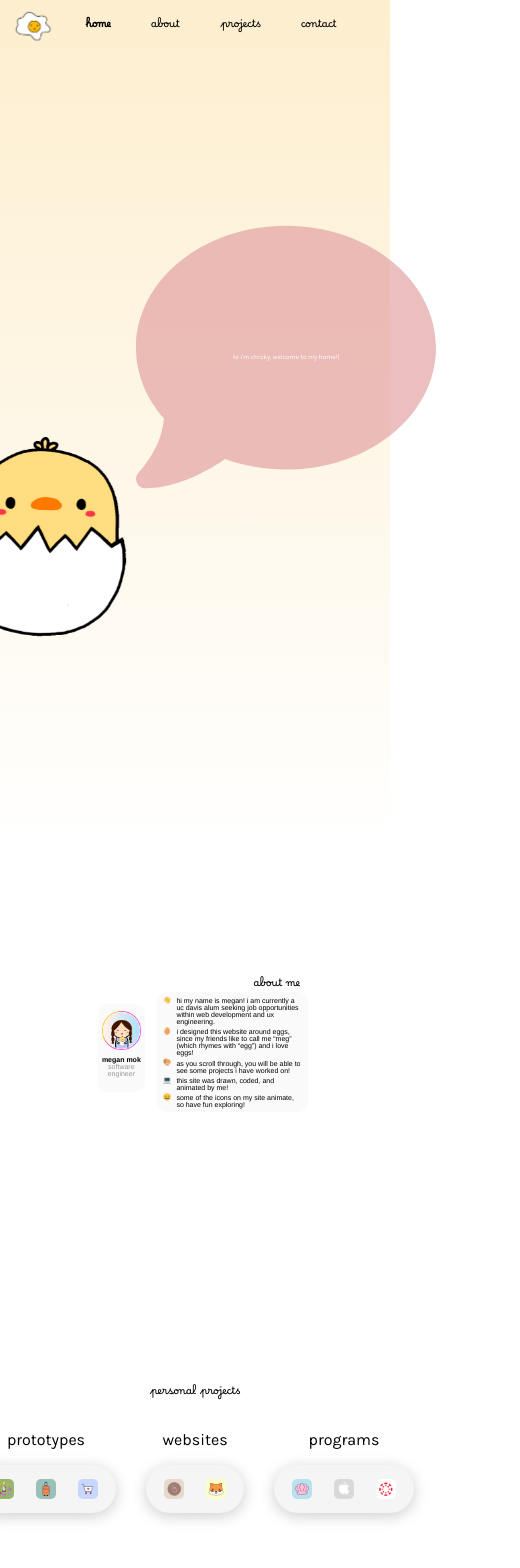
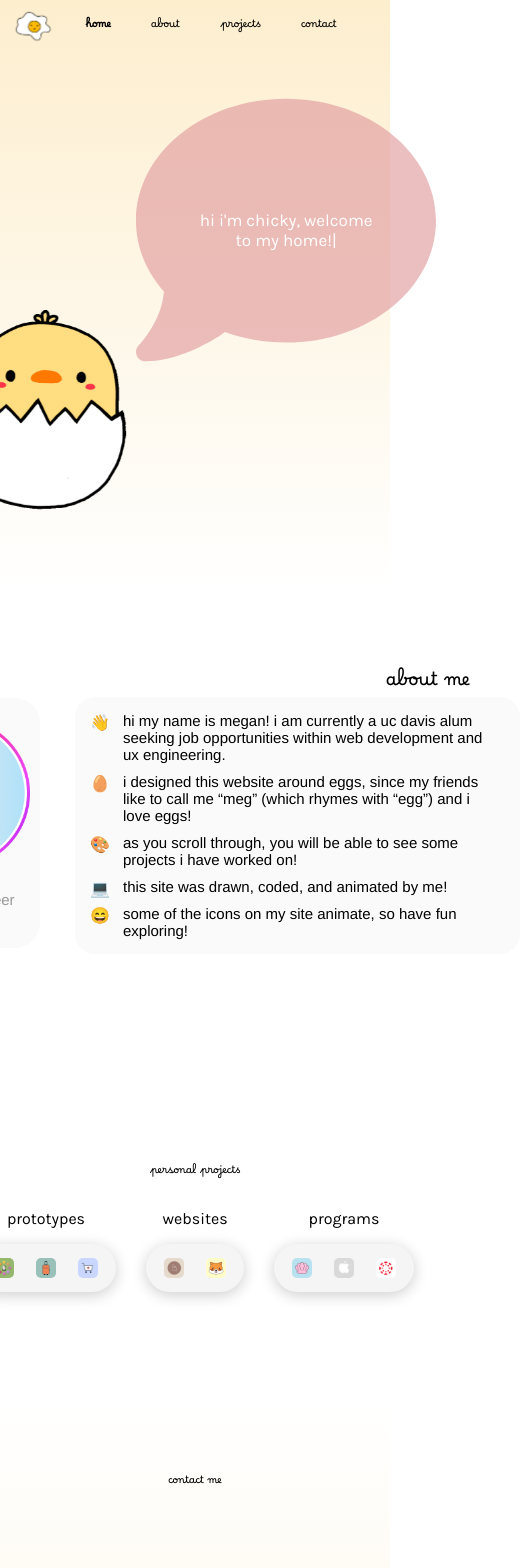
Before and after one commit to meganmok/meganmok.github.io, a React (Create React App) app: page /#/ in a window 390 px wide. Shown: the top 1568 px of the page, 520 px wide, since content can reach past the window. Built offline with nearby package versions, Linux system fonts and the light colour scheme.

Commit message:
changed about me dimensions

```diff
--- a/src/pages/AboutMe.css
+++ b/src/pages/AboutMe.css
@@ -58,7 +58,7 @@ p {
     justify-content: center;
     align-items: center;
     width: 100vw;
-    height: 50vw;
+    height: 100vh;
 }
 
 #title {
@@ -171,161 +171,31 @@ p {
 }
 
 @media screen and (max-width:900px) {
-    #meggy {
-        height: 100px;
-    }
 
     #title {
         font-size: 18px;
     }
 
-    p {
-        font-size: 13px;
+    h1 {
+        margin-right: 35px;
     }
-}
+
+    #aboutme {
+        display: flex;
+        justify-content: center;
+        align-items: center;
+        width: 100vw;
+        height: 50vh;
+    }
+
+    }
 
 @media screen and (max-width:700px) {
-    #meggy {
-        height: 80px;
-    }
-
-    #title {
-        font-size: 14px;
-        margin-bottom: -4px;
-        margin-right: 30px;
-    }
-
-    p {
-        font-size: 10px;
-    }
-
-    h1 {
-        padding-bottom: 20px;
-        margin-right: 20px;
-        margin-top: 0px;
-    }
-
-
-    #aboutme {
-        height: 85vw;
-    }
-
-    span {
-        font-size: 12px;
-    }
-
-    .emoji {
-        width: 10px;
-        height: 10px;
-        margin-top: 2px;
-    }
-
-    .specialEmoji {
-        width: 10px;
-        height: 10px;
-        margin-top: 2px;
-    }
-
-    .emojiText {
-        display: flex;
-        flex-direction: row;
-    }
-
-    #intro {
-        width: 300px;
-        margin-bottom: 50px;
-        padding-right: 5px;
-    }
-
-    .introText {
-        margin: 3px;
-        margin-left: 13px;
-    }
 
 
 }
 
 @media screen and (max-width:500px) {
-
-    #meggy {
-        height: auto;
-        width: 90%;
-    }
-
-    #title {
-        font-size: 10px;
-        width: 50px;
-        margin-left: 40%;
-    }
-
-    p {
-        font-size: 7px;
-    }
-
-    h1 {
-        margin-right: 3%;
-        margin-top: 18px;
-        border-radius: 10px;
-        padding-right: 2px;
-        padding-left: 2px;
-        padding-top: 7px;
-        padding-bottom: 15px;
-        margin-bottom: 0px;
-        width: 15%;
-        height: auto;
-        margin-left: 25%;
-    }
-
-    #aboutme {
-        height: 100vw;
-    }
-
-    span {
-        font-size: 6.5px;
-    }
-
-    .emoji {
-        width: 5px;
-        height: 5px;
-        margin-top: 2px;
-    }
-
-    .specialEmoji {
-        width: 5px;
-        height: 5px;
-        margin-top: 2px;
-    }
-
-    .emojiText {
-        display: flex;
-        flex-direction: row;
-        margin-bottom: 0px;
-        margin-top: 0px;
-    }
-
-    #intro {
-        width: 60%;
-        height: auto;
-        padding-right: 5px;
-        padding-left: 6px;
-        padding-top: 2px;
-        padding-bottom: 4px;
-        border-radius: 10px;
-        margin-top: 0px;
-        margin-bottom: 0px;
-        margin-right: 10%;
-    }
-
-    .introText {
-        margin: 0px;
-        margin-left: 8.5px;
-        margin-top: 3.25px;
-    }
-
-    #introContainer {
-        width: 80%;
-    }
-
 
 }
 
--- a/src/pages/Home.css
+++ b/src/pages/Home.css
@@ -100,6 +100,10 @@
   font-size: 17px;
 }
 
+#home {
+  height: 70vh;
+}
+
 }
 
 @media screen and (max-width:700px) {
```
